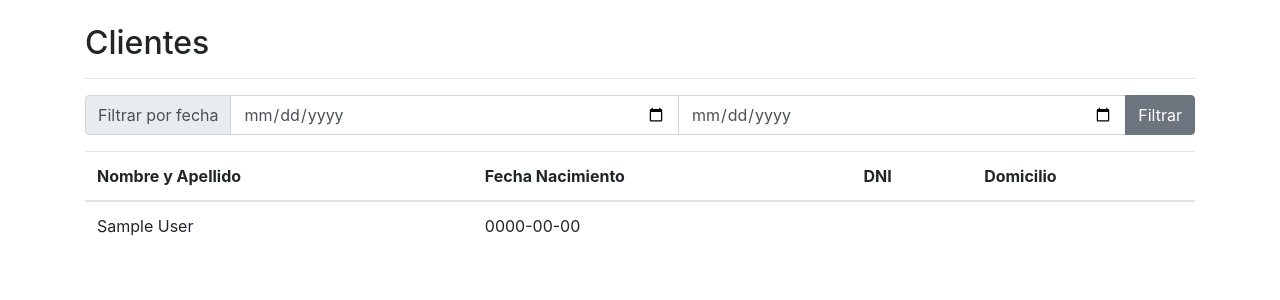
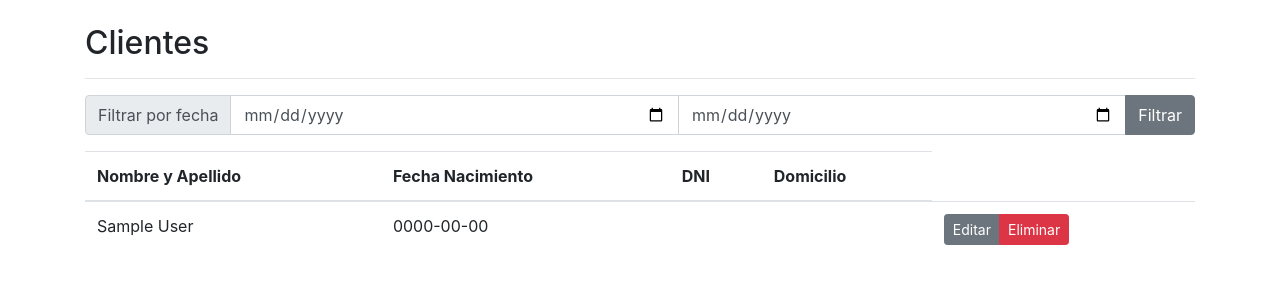
Before and after one commit to guidotajan/tp_herravan, a PHP site: page /clientes/ in a window 1280 px wide. Shown: the part 56-356 px from the top of the page. Run offline with PHP 8.4, Linux system fonts and the light colour scheme; the visitor is signed in with stand-in values (Sample User, id 1); some libraries are stand-ins or nearby versions.

Commit message:
Editar y eliminar en el index de cliente.

```diff
--- a/views/cliente_index.php
+++ b/views/cliente_index.php
@@ -29,6 +29,18 @@
         <td><?php echo $cliente['fecha_nacimiento'] ?></td>
         <td><?php echo $cliente['dni'] ?></td>
         <td><?php echo $cliente['domicilio'] ?></td>
+        <td>
+          <div class="btn-group">
+            <button type="submit" form="edit<?php echo $cliente['id'] ?>" class="btn btn-secondary btn-sm">Editar</button>
+            <button type="submit" form="delete<?php echo $cliente['id'] ?>" class="btn btn-danger btn-sm">Eliminar</button>
+          </div>
+          <form action="edit.php" method="get" id="edit<?php echo $cliente['id'] ?>">
+            <input type="hidden" name="id" value="<?php echo $cliente['id'] ?>">
+          </form>
+          <form action="delete.php" method="post" id="delete<?php echo $cliente['id'] ?>">
+            <input type="hidden" name="id" value="<?php echo $cliente['id'] ?>">
+          </form>
+        </td>
       </tr>
     <?php } ?>
   </tbody>
```
